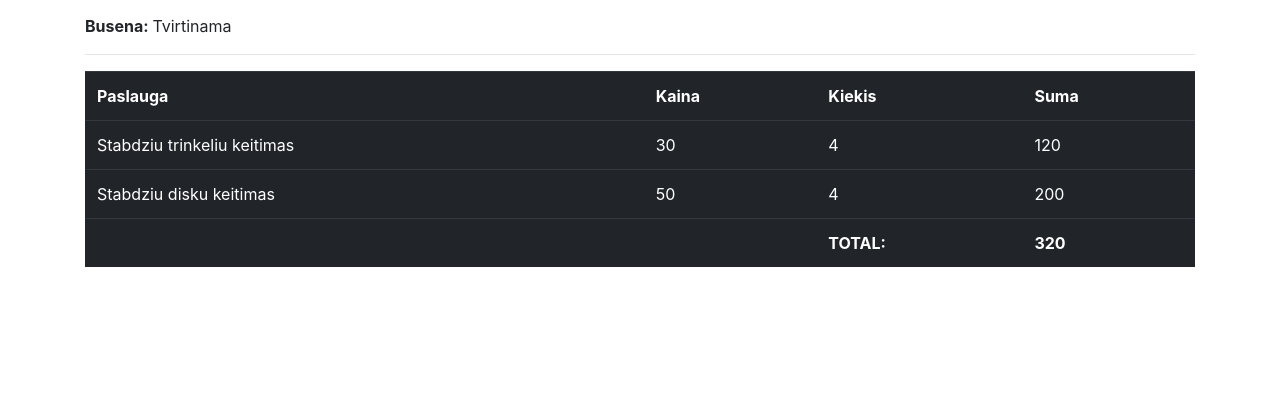
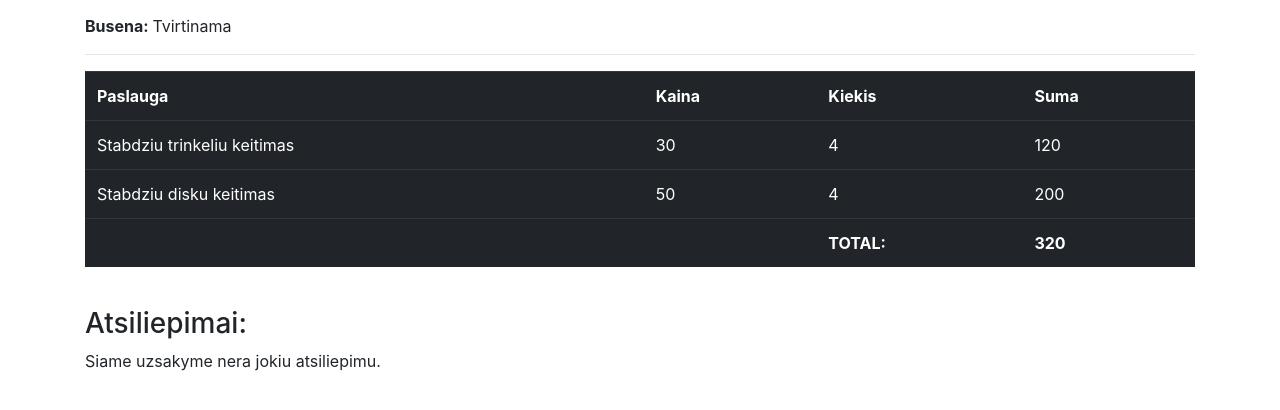
Before and after one commit to RedasMiliunas/autoservisas_2023_pavasaris, a Django app: page /autoservisas/orders/2 in a window 1280 px wide. Shown: the part 330-740 px from the top of the page. Run offline with Django 4.2, Linux system fonts and the light colour scheme; data comes from the database, SQL or seed files in the repository; some libraries are stand-ins or nearby versions.

Commit message:
Atsiliepimai atvaizduojami prie kiekvieno uzsakymo

```diff
--- a/myservice/autoservisas/templates/order.html
+++ b/myservice/autoservisas/templates/order.html
@@ -32,4 +32,16 @@
         <td><strong>{{ order.total }}</strong></td>
     </tr>
 </table>
+<br>
+<h3>Atsiliepimai:</h3>
+{% if order.reviews.all %}
+{% for review in order.reviews.all %}
+<hr>
+<strong>{{ review.komentatorius }}</strong>, <em>{{ review.sukurimo_data }}</em>
+<p>{{ review.komentaras }}</p>
+{% endfor %}
+{% else %}
+<p>Siame uzsakyme nera jokiu atsiliepimu.</p>
+{% endif %}
+
 {% endblock %}
```
